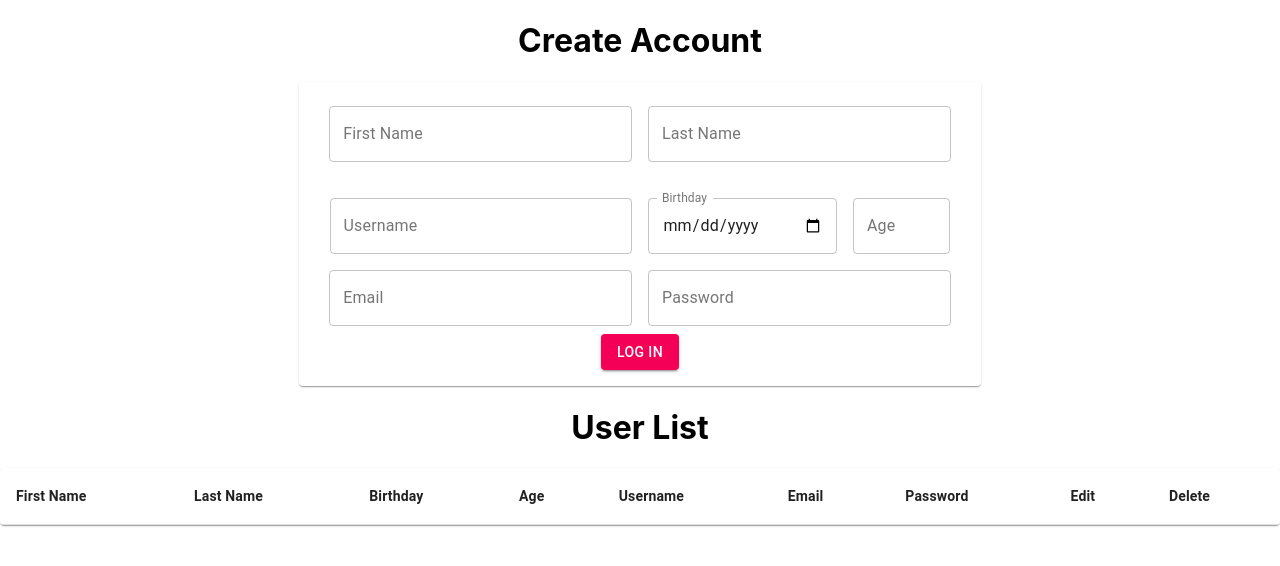
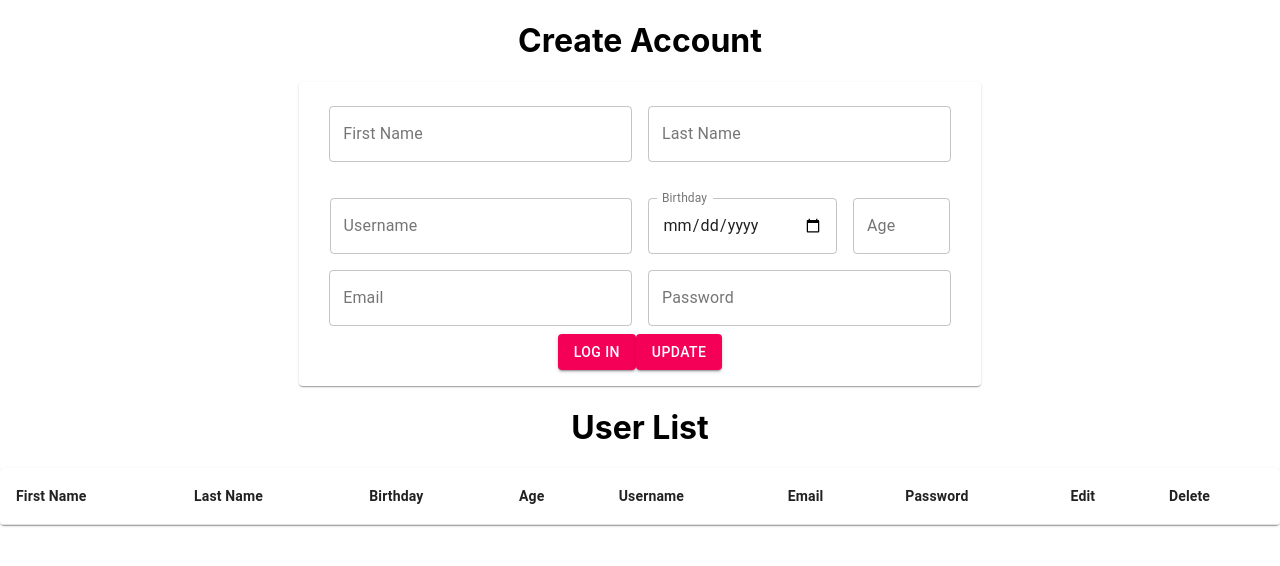
Before and after one commit to franzbiely/mair, a React (Create React App) app: page /category in a window 1280 px wide. Shown: the top 566 px of the page. Built offline with nearby package versions, Linux system fonts and the light colour scheme.

Commit message:
userForm Crud in file user, userlist and app

```diff
--- a/src/App.js
+++ b/src/App.js
@@ -43,7 +43,7 @@ function App() {
   const [email, setEmail] = useState("");
   const [password, setPassword] = useState("");
 
-  const onSubmit = () => {
+  const clearUser = () => {
     console.log(firstName, lastName, birthday, age, userName, email,password);
     setFirstName("");
     setLastName("");
@@ -67,8 +67,35 @@ function App() {
     userName, setUserName,
     email, setEmail,
     password, setPassword,
-    onSubmit,
+    clearUser,
 
+    deleteUser(i) {
+      const tempUser = [...user];
+      tempUser.splice(i, 1);
+      setUser(tempUser)
+    },
+    editUser(i) {
+      const editableUser = user.find((user, C) =>{
+        console.log({i, C})
+        return i === C
+      })
+      console.log({editableUser});
+      setFirstName(editableUser.firstName);
+      setLastName(editableUser.lastName);
+      setBirthday(editableUser.birthday);
+      setAge(editableUser.age);
+      setUserName(editableUser.userName);
+      setEmail(editableUser.email);
+      setPassword(editableUser.password);
+      setI(i);
+    },
+
+    saveEditUser(i) {
+      const updateUser = [... user]
+      updateUser[i] = {firstName, lastName, birthday, age, userName, email,password}
+      setUser(updateUser)
+    },
+    i,
 
     // CATEGORY
     categories,
--- a/src/User.js
+++ b/src/User.js
@@ -6,16 +6,6 @@ import Box from "@material-ui/core/Box";
 import Paper from "@material-ui/core/Paper";
 import Button from "@material-ui/core/Button";
 import { ProductContext } from "./ProductContext";
-
-// const useStyles = makeStyles((theme) => ({
-
-//   paper: {
-//     padding: theme.spacing(2),
-//     textAlign: 'center',
-//     color: theme.palette.text.secondary,
-//     backgroundColor: 'blue',
-//   },
-// }));
 
 const useStyles = makeStyles((theme) => ({
   root: {
@@ -38,7 +28,6 @@ const useStyles = makeStyles((theme) => ({
 function User() {
   const classes = useStyles();
 
-
   return (
     <ProductContext.Consumer>
       {({
@@ -57,6 +46,9 @@ function User() {
         setBirthday,
         setEmail,
         setPassword,
+        clearUser,
+        saveEditUser,
+        i,
       }) => (
         <div>
           <h1>Create Account</h1>
@@ -132,7 +124,7 @@ function User() {
                 <br />
               </form>
               <Button
-                onClick={(e) =>
+                onClick={(e) => {
                   addUser(
                     firstName,
                     lastName,
@@ -141,13 +133,25 @@ function User() {
                     userName,
                     email,
                     password
-                  )
-                }
+                  );
+                  clearUser();
+                }}
                 variant="contained"
                 color="secondary"
                 className={classes.button}
               >
                 Log in
+              </Button>
+              <Button
+                onClick={(e) => {
+                  saveEditUser(i);
+                  clearUser();
+                }}
+                variant="contained"
+                color="secondary"
+                className={classes.button}
+              >
+                Update
               </Button>
             </Paper>
           </Grid>
--- a/src/UserList.js
+++ b/src/UserList.js
@@ -24,7 +24,7 @@ export default function BasicTable() {
 
   return (
     <ProductContext.Consumer>
-      {({ user }) => {
+      {({ user, deleteUser, editUser }) => {
         return (
           <Grid item xs={12}>
             <h1> User List</h1>
@@ -63,7 +63,7 @@ export default function BasicTable() {
                   </TableRow>
                 </TableHead>
                 <TableBody>
-                  {user?.map((row) => (
+                  {user?.map((row,i) => (
                     <TableRow key={row.category}>
                       <TableCell component="th" scope="row">
                         {row.firstName}
@@ -77,7 +77,7 @@ export default function BasicTable() {
                       <TableCell align="left">
                         <Button
                           onClick={() => {
-                            // editUser(i);
+                            editUser(i);
                           }}
                         >
                           <EditIcon style={{ color: "blue" }} />
@@ -86,7 +86,7 @@ export default function BasicTable() {
                       <TableCell align="left">
                         <Button
                           onClick={() => {
-                            // deleteUser(i);
+                            deleteUser(i);
                           }}
                         >
                           <DeleteIcon style={{ color: "red" }} />
```
